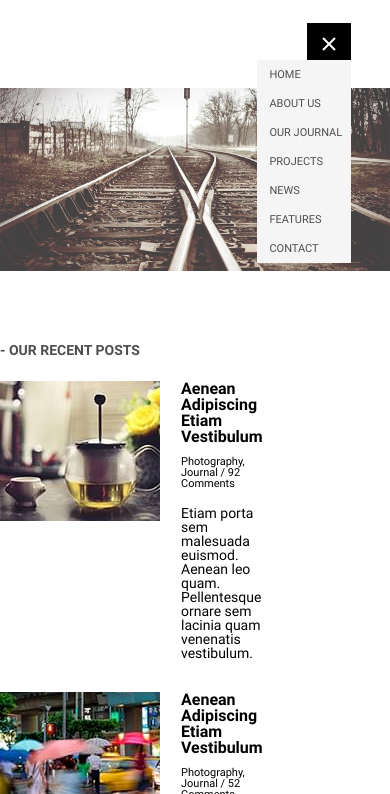
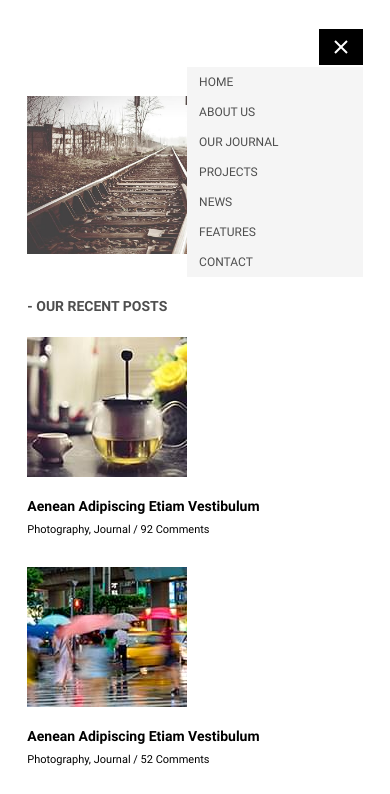
Before and after one commit to IgorDobryansky/adaptive_design, a website with bundled scripts: page public/index.html in a window 390 px wide. Both pictures are taken after a click on the element 329 px from the left and 41 px from the top of the page. Shown: the top 794 px of the page. Built offline with nearby package versions, Linux system fonts and the light colour scheme; files whose address does not match are found by name.

Commit message:
finish project

```diff
--- a/gulp/version.json
+++ b/gulp/version.json
@@ -1,3 +1,3 @@
 {
-    "main": "20221213120323"
+    "main": "20221213161531"
 }
--- a/public/index.html
+++ b/public/index.html
@@ -3,20 +3,23 @@
   <head>
   <meta charset="UTF-8" />
   <meta name="viewport" content="width=device-width, initial-scale=1.0" />
+  <script defer src="js/app.min.js?_v=20221213161531"></script>
   <link rel="shortcut icon" href="img/favicon.png" type="image/x-icon" />
-  <link rel="stylesheet" href="css/style.min.css?_v=20221213120323" />
+  <link rel="stylesheet" href="css/style.min.css?_v=20221213161531" />
   <title>HW2 - Gulp-scss</title>
 </head>
 
   <body>
     <div class="container">
       <header class="header">
+  <div class="dropdown-menu">
+    <div class="wrapper">
+      <div class="dropdown-menu-item"></div>
+      <div class="dropdown-menu-item"></div>
+      <div class="dropdown-menu-item"></div>
+    </div>
+  </div>
   <nav class="nav">
-    <div class="dropdown-menu">
-      <div class="dropdown-menu-item top-down"></div>
-      <div class="dropdown-menu-item top-down"></div>
-      <div class="dropdown-menu-item top-down"></div>
-    </div>
     <ul class="list">
       <li class="list-item"><a href="#" class="list-link">Home</a></li>
       <li class="list-item"><a href="#" class="list-link">About Us</a></li>
@@ -102,6 +105,5 @@
 </footer>
 
     </div>
-    <script src="js/app.min.js?_v=20221213120323"></script>
   </body>
 </html>
--- a/src/js/app.js
+++ b/src/js/app.js
@@ -26,18 +26,17 @@ for (let i = 1; i < 5; i++) {
   postsGrid.append(gridItem);
 }
 
+const navList = document.querySelector(".list");
 const navButton = document.querySelector(".dropdown-menu");
-const navList = document.querySelector(".list");
+const navButtonLines = document.querySelectorAll(".dropdown-menu-item");
+const navButtonLinesArray = [...navButtonLines];
 
 navButton.addEventListener("click", () => {
-  if (getComputedStyle(navList).opacity === "0") {
-    navList.style.opacity = 1;
-    navButton.classList.add("open");
-  } else if (getComputedStyle(navList).opacity === "1") {
-    navList.style.opacity = 0;
-    navButton.classList.remove("open");
-  }
+  navButtonLinesArray.forEach((element) => {
+    element.classList.toggle("prepare-rotate");
+  });
+  navList.classList.toggle("open");
+  navButtonLinesArray[0].classList.toggle("remove");
+  navButtonLinesArray[1].classList.toggle("rotate-left");
+  navButtonLinesArray[2].classList.toggle("rotate-right");
 });
-
-const lines = document.querySelectorAll(".dropdown-menu-item");
-const linesArray = [...lines];
--- a/src/scss/footer.scss
+++ b/src/scss/footer.scss
@@ -11,9 +11,9 @@
   }
   &-text {
     color: $secondary-color-first;
-        width: 57%;
+    max-width: 57%;
     text-align: center;
-        line-height: 26px;
+    line-height: 28px;
     margin-top: 22px;
   }
   .social-media {
@@ -26,24 +26,56 @@
       border-radius: 50%;
       @include flex(row, center, center);
       &:nth-child(1) {
-                border: 2px solid #F8902E;
+        border: 2px solid #f8902e;
       }
       &:nth-child(2) {
-                border: 2px solid #39599F;
+        border: 2px solid #39599f;
       }
       &:nth-child(3) {
-                border: 2px solid #45B0E3;
+        border: 2px solid #45b0e3;
       }
       &:nth-child(4) {
-                border: 2px solid #D97AB0;
+        border: 2px solid #d97ab0;
       }
       &:nth-child(5) {
-                border: 2px solid #CC212C;
+        border: 2px solid #cc212c;
       }
     }
   }
   .contacts {
     color: $secondary-color-first;
     margin-top: 34px;
+    max-width: 51%;
+    text-align: center;
+    line-height: 26px;
   }
 }
+
+@media (max-width: 768px) {
+  .footer {
+    padding: 56px 0;
+    &-text {
+      max-width: 72%;
+    }
+    .contacts {
+      max-width: 51%;
+    }
+  }
+}
+
+@media (max-width: 500px) {
+  .footer {
+    padding: 38px 0 47px 0;
+    &-title {
+      font-size: $l-font-size;
+    }
+    &-text {
+      font-size: $s-font-size;
+      max-width: 81%;
+    }
+    .contacts {
+      font-size: $l-font-size;
+      max-width: 63%;
+    }
+  }
+}
--- a/src/scss/header.scss
+++ b/src/scss/header.scss
@@ -1,35 +1,37 @@
 .header {
-  padding: 22px 0;
+  position: relative;
+  padding: 22px 14%;
   width: 100%;
   color: $basic-color;
   font-size: $s-font-size;
   @include font-family-400;
   @include flex(row, center, center);
-  .nav {
-    position: relative;
-    padding: 0 14%;
-    width: 100%;
-    @include flex(row, center, center);
   .dropdown-menu {
     position: absolute;
     width: 44px;
-      height: 37px;
+    height: 36px;
     background-color: #000000;
     right: 0;
     top: 0;
     cursor: pointer;
     display: none;
+    .wrapper {
+      padding: 13px 0;
+      width: 44px;
+      height: 36px;
+    }
     &-item {
       width: 17px;
       height: 2px;
       background-color: #ffffff;
-        &:not(:first-of-type) {
-          margin-top: 2px;
     }
   }
-    }
+  .nav {
+    position: relative;
+    padding: 0 15%;
+    width: 100%;
+    @include flex(row, center, center);
     .list {
-      opacity: 1;
       width: 100%;
       text-transform: uppercase;
       @include flex(row, space-between, center);
@@ -43,46 +45,68 @@
   }
 }
 
-.open {
-  .dropdown-menu {
+.remove {
+  display: none;
+  transition: 150ms ease-in-out;
+}
+
+.open-menu {
   position: relative;
-    &-item {
-      margin: 0;
+  padding: 0;
+}
+
+.prepare-rotate {
   position: absolute;
+  transform: translate(-50%, -50%);
   top: 50%;
   left: 50%;
-      &:nth-child(2) {
-        transform-origin: 50% 50%;
+}
+
+.rotate-left {
+  animation: rotate-left 200ms ease-in-out;
+  transform: translate(-50%, -50%) rotate(-45deg);
+}
+
+.rotate-right {
+  animation: rotate-right 200ms ease-in-out;
   transform: translate(-50%, -50%) rotate(45deg);
 }
-      &:nth-child(3) {
-        transform-origin: 50% 50%;
+
+@keyframes rotate-left {
+  0% {
+    transform: translate(-50%, -50%);
+  }
+  100% {
     transform: translate(-50%, -50%) rotate(-45deg);
-      }
-      &:nth-child(1) {
-        display: none;
-      }
-    }
   }
 }
 
-@media (max-width: 769px) {
+@keyframes rotate-right {
+  0% {
+    transform: translate(-50%, -50%);
+  }
+  100% {
+    transform: translate(-50%, -50%) rotate(45deg);
+  }
+}
+
+@media (min-width: 320px) and (max-width: 1200px) {
   .header {
-    padding: 0;
+    .dropdown-menu {
+      display: block;
+      right: 14%;
+    }
+    .wrapper {
+      @include flex(column, space-between, center);
+    }
     .nav {
-      height: 37px;
-      .dropdown-menu {
-        @include flex(column, center, center);
-        right: 10%;
-        z-index: 2;
-      }
+      padding-right: 0;
       .list {
+        position: absolute;
         @include flex(column, flex-start, flex-start);
-        position: absolute;
-        width: 24%;
-        height: 0vh;
-        right: 10%;
-        bottom: 0;
+        width: 57%;
+        right: 0;
+        top: 16px;
         opacity: 0;
         &-link {
           display: inline-block;
@@ -97,6 +121,32 @@
           }
         }
       }
+      .open {
+        opacity: 1;
       }
     }
   }
+}
+
+@media (max-width: 768px) {
+  .header {
+    padding-right: 10%;
+    .dropdown-menu {
+      right: 10%;
+    }
+    .nav {
+      .list {
+        right: 0;
+      }
+    }
+  }
+}
+
+@media (min-width: 320px) and (max-width: 500px) {
+  .header {
+    padding-right: 7%;
+    .dropdown-menu {
+      right: 7%;
+    }
+  }
+}
--- a/src/scss/main.scss
+++ b/src/scss/main.scss
@@ -1,12 +1,18 @@
 .main {
-    width: 100%;
-    max-width: $pc-width;
-    padding: 34px 15px 0;
+  width: 100%;
+  padding: 34px 14% 0;
 }
 
-@media (max-width: 769px) {
-    .main {
-        width: 100%;
-        padding: 28px 0 0 0;
-    }
+@media (max-width: 768px) {
+  .main {
+    width: 100%;
+    padding: 28px 10% 0;
+  }
 }
+
+@media (min-width: 320px) and (max-width: 500px) {
+  .main {
+    width: 100%;
+    padding: 23px 7% 0;
+  }
+}
--- a/src/scss/section_instagram.scss
+++ b/src/scss/section_instagram.scss
@@ -24,11 +24,16 @@
   }
 }
 
-@media (max-width: 321px) {
-    .instagram{
+@media (max-width: 768px) {
+  .instagram {
     &-link {
       display: none;
     }
   }
+}
 
+@media (max-width: 500px) {
+  .instagram {
+    font-size: $l-font-size;
   }
+}
--- a/src/scss/section_posts.scss
+++ b/src/scss/section_posts.scss
@@ -1,10 +1,11 @@
 .posts {
   margin-top: 69px;
-    padding-bottom: 69px;
+  padding-bottom: 60px;
   &-title {
     text-transform: uppercase;
     color: $basic-color;
-        @include font-family-700
+    font-size: $xl-font-size;
+    @include font-family-700;
   }
   &-grid {
     margin-top: 24px;
@@ -13,7 +14,7 @@
     row-gap: 32px;
     column-gap: 55px;
     .grid-item {
-            @include flex(row, space-between, flex-start);
+      @include flex(row, flex-start, flex-start);
       &-info {
         margin-left: 21px;
         @include font-family-400;
@@ -35,9 +36,38 @@
   }
 }
 
-@media (max-width: 769px) {
+@media (max-width: 1200px) {
+  .posts-grid {
+    .grid-item {
+      flex-direction: column;
+      &-info {
+        margin-left: 0;
+        margin-top: 19px;
+      }
+    }
+  }
+}
+
+@media (max-width: 500px) {
+  .posts {
+    margin-top: 42px;
+    padding-bottom: 43px;
+    &-title {
+      font-size: $l-font-size;
+    }
+  }
   .posts-grid {
     grid-template-columns: repeat(1, 1fr);
-        width: 70%;
+    .grid-item {
+      &__title {
+        font-size: $l-font-size;
+      }
+      &__info {
+        font-size: $m-font-size;
+      }
+      &__text {
+        display: none;
       }
     }
+  }
+}
--- a/src/scss/style.scss
+++ b/src/scss/style.scss
@@ -1,7 +1,7 @@
 @import "reset";
 @import "mixin";
+@import "variables";
 @import "fonts";
-@import "variables";
 @import "header";
 @import "main";
 @import "section_poster";
@@ -10,16 +10,8 @@
 @import "footer";
 
 .container {
-    margin: 0 auto;
-    padding-top: 29px;
-    width: 100%;
-    max-width: $pc-width;
-    @include flex(column, flex-start, center)
+  margin: 0 auto;
+  padding: 29px 0 0 0;
+  max-width: 100%;
+  @include flex(column, flex-start, center);
 }
-
-@media (max-width: 769px) {
-    .container {
-        max-width: $tablet-width;
-        padding-top: 23px;
-    }
-}
--- a/src/scss/variables.scss
+++ b/src/scss/variables.scss
@@ -1,17 +1,17 @@
 // Text colors
-$basic-color: #4E4E4E;
-$primary-color-first: #7C7C7C;
-$primary-color-second: #5C5C5C;
-$secondary-color-first: #B9B9B9;
-$secondary-color-second: #FEFEFE;
-$secondary-color-hover: #57A4A4;
+$basic-color: #4e4e4e;
+$primary-color-first: #7c7c7c;
+$primary-color-second: #5c5c5c;
+$secondary-color-first: #b9b9b9;
+$secondary-color-second: #fefefe;
+$secondary-color-hover: #57a4a4;
 $footer-background-color: #000000;
 
 // Font sizes
 $xl-font-size: 16px;
 $l-font-size: 14px;
-$m-font-size: 12px;
-$s-font-size: 11px;
+$s-font-size: 12px;
+$m-font-size: 11px;
 
 // Width
 $pc-width: 1200px;
```
Also changed, not shown: src/html/head.html (+1 -0 lines), src/html/header.html (+7 -5 lines), src/index.html (+0 -1 lines), public/css/style.css, public/css/style.min.css, public/js/app.min.js. Lines whose indentation alone changed are shown as unchanged.
